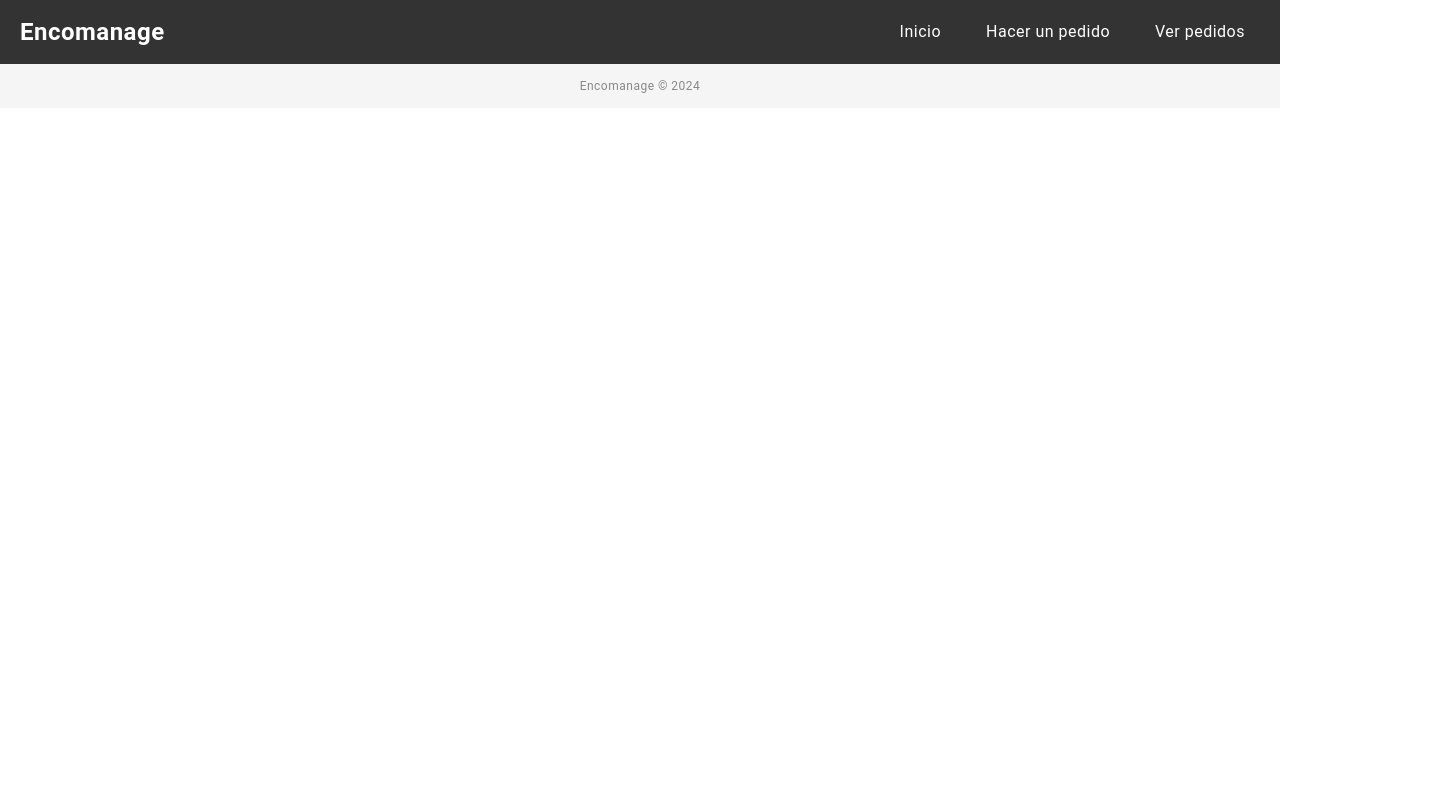
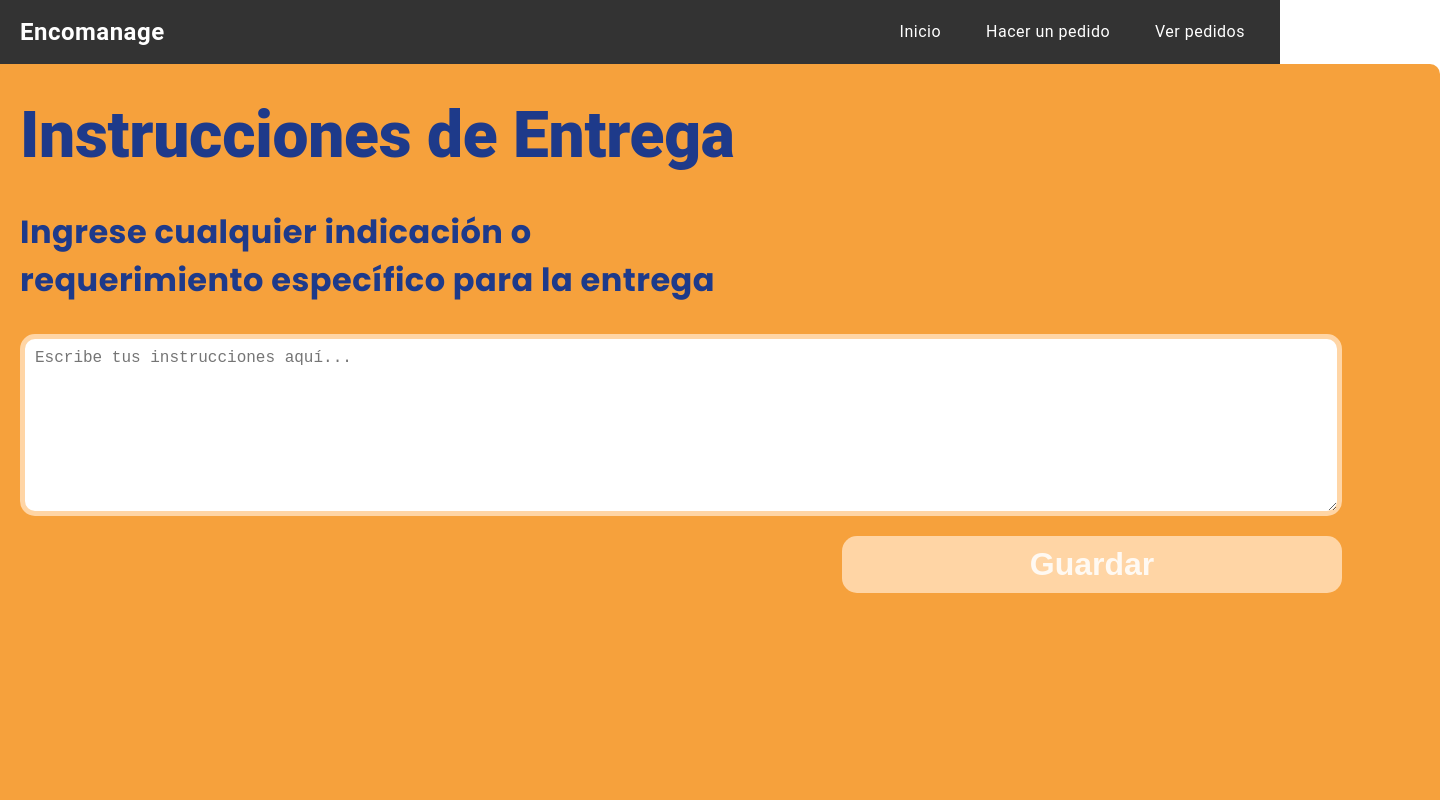
Before and after one commit to EncoManage/app-encomanage, an Angular app: page /instrucciones-entrega in a window 1280 px wide. Before the commit this address led to /. Shown: the top 800 px of the page, 1440 px wide, since content can reach past the window. Built offline with nearby package versions, Linux system fonts and the light colour scheme.

Commit message:
feat: se implementaron las etiquetas y selectores css para el componente de instrucciones de entrega, se actualizaron rutas y se enlazaron algunos componentes

```diff
--- a/src/app/hacer-pedido/create-order/create-order.component.ts
+++ b/src/app/hacer-pedido/create-order/create-order.component.ts
@@ -29,4 +29,7 @@ export class CreateOrderComponent {
   onSubmitOrder(): void{
     console.log('Pedido creado: ', this.order);
   }
+  onInstruccionesEntrega() {
+    this.router.navigate(['/hacer-pedido/instrucciones-entrega']);
+  }
 }
--- a/src/app/hacer-pedido/hacer-pedido-routing.module.ts
+++ b/src/app/hacer-pedido/hacer-pedido-routing.module.ts
@@ -3,11 +3,13 @@ import { RouterModule, Routes } from '@angular/router';
 import { HacerPedidoComponent } from './hacer-pedido.component';
 import { CreateOrderComponent } from './create-order/create-order.component';
 import { SeleccionarEncomiendaComponent } from './seleccionar-encomienda/seleccionar-encomienda.component';
+import { InstruccionesEntregaComponent } from './instrucciones-entrega/instrucciones-entrega.component';
 
 const routes: Routes = [
   { path: '', component: HacerPedidoComponent },
   { path: 'create-order', component: CreateOrderComponent },
-  { path: 'seleccionar-encomienda', component: SeleccionarEncomiendaComponent }
+  { path: 'seleccionar-encomienda', component: SeleccionarEncomiendaComponent },
+  { path: 'instrucciones-entrega', component: InstruccionesEntregaComponent }
 ];
 
 @NgModule({
--- a/src/app/hacer-pedido/hacer-pedido.module.ts
+++ b/src/app/hacer-pedido/hacer-pedido.module.ts
@@ -6,13 +6,15 @@ import { HacerPedidoRoutingModule } from './hacer-pedido-routing.module';
 import { HacerPedidoComponent } from './hacer-pedido.component';
 import { CreateOrderComponent } from './create-order/create-order.component';
 import { SeleccionarEncomiendaComponent } from './seleccionar-encomienda/seleccionar-encomienda.component';
+import { InstruccionesEntregaComponent } from './instrucciones-entrega/instrucciones-entrega.component';
 
 
 @NgModule({
   declarations: [
     HacerPedidoComponent,
     CreateOrderComponent,
-    SeleccionarEncomiendaComponent
+    SeleccionarEncomiendaComponent,
+    InstruccionesEntregaComponent
   ],
   imports: [
     CommonModule,
--- /dev/null
+++ b/src/app/hacer-pedido/instrucciones-entrega/instrucciones-entrega.component.css
@@ -0,0 +1,73 @@
+body{
+    background-color:#F6A13C;
+}
+.Instrucciones-Entrega {
+    font-family: 'Poppins', sans-serif;
+    padding: 20px;
+    background-color: #F6A13C;
+    border-radius: 10px;
+    width: 1440px;
+    height: 100vh;
+    margin: 0 auto;
+    box-sizing: border-box;
+}
+
+.Instrucciones-Entrega h1 {
+    font-size: 64px;
+    margin-top: 20px;
+    margin-bottom: 20px;
+    color: #1E3A8A;
+    font-weight: 900;
+}
+
+.Instrucciones-Entrega p {
+    color: #1E3A8A;
+    font-size: 32px;
+    font-weight: bold;
+    width: 50%;
+    margin-top: 40px;
+    margin-bottom: 30px;
+    line-height: normal;
+}
+
+.Instrucciones-Entrega .textarea-container {
+    display: flex;
+    flex-direction: column;
+    align-items: flex-start;
+    width: 100%;
+    max-width: 1322px;
+}
+
+.Instrucciones-Entrega textarea {
+    width: 100%;
+    height: 182px;
+    padding: 10px;
+    margin-bottom: 20px;
+    border: 5px solid #FFD5A5;
+    font-size: 16px;
+    border-radius: 15px;
+    box-sizing: border-box;
+}
+
+.Instrucciones-Entrega .button-container {
+    display: flex;
+    justify-content: flex-end;
+    width: 100%;
+    max-width: 1322px;
+}
+
+.Instrucciones-Entrega button {
+    width: 500px;
+    padding: 10px;
+    background-color: #FFD5A5;
+    color: #FFF9F2;
+    border: none;
+    border-radius: 15px;
+    font-size: 32px;
+    font-weight: 900;
+    cursor: pointer;
+}
+
+.Instrucciones-Entrega button:hover {
+    background-color: #FBB768;
+}
--- /dev/null
+++ b/src/app/hacer-pedido/instrucciones-entrega/instrucciones-entrega.component.html
@@ -0,0 +1,12 @@
+<body>
+<div class="Instrucciones-Entrega">
+    <h1>Instrucciones de Entrega</h1>
+    <p>Ingrese cualquier indicación o requerimiento específico para la entrega</p>
+    <div class="textarea-container">
+      <textarea [(ngModel)]="instrucciones" placeholder="Escribe tus instrucciones aquí..."></textarea>
+    </div>
+    <div class="button-container">
+      <button (click)="guardarInstrucciones()">Guardar</button>
+    </div>
+  </div>
+</body>
--- /dev/null
+++ b/src/app/hacer-pedido/instrucciones-entrega/instrucciones-entrega.component.ts
@@ -0,0 +1,14 @@
+import { Component } from '@angular/core';
+
+@Component({
+  selector: 'app-instrucciones-entrega',
+  templateUrl: './instrucciones-entrega.component.html',
+  styleUrl: './instrucciones-entrega.component.css'
+})
+export class InstruccionesEntregaComponent {
+ instrucciones: string="";
+
+ guardarInstrucciones() {
+  console.log('Instrucciones guardadas:', this.instrucciones);
+ }
+}
--- a/src/app/hacer-pedido/seleccionar-encomienda/seleccionar-encomienda.component.html
+++ b/src/app/hacer-pedido/seleccionar-encomienda/seleccionar-encomienda.component.html
@@ -26,7 +26,7 @@
             </div>
         </div>
         <div class="Botones-Inferiores">
-        <a href="javascript:void(0)" class="button-Instrucciones-Entrega">Instrucciones de Entrega</a>
+        <a href="javascript:void(0)" class="button-Instrucciones-Entrega" (click)="onInstruccionesEntrega()" >Instrucciones de Entrega</a>
         <a href="javascript:void(0)" class="button-Confirmar">Confirmar</a>
     </div>
     </div>
--- a/src/app/hacer-pedido/seleccionar-encomienda/seleccionar-encomienda.component.ts
+++ b/src/app/hacer-pedido/seleccionar-encomienda/seleccionar-encomienda.component.ts
@@ -1,12 +1,22 @@
 import { Component } from '@angular/core';
+import { Router } from '@angular/router';
 
 @Component({
   selector: 'app-seleccionar-encomienda',
   templateUrl: './seleccionar-encomienda.component.html',
   styleUrl: './seleccionar-encomienda.component.css'
 })
+
+
+
 export class SeleccionarEncomiendaComponent {
+
+  constructor(private router: Router) {}
+
   selectEncomienda(tipoEncomienda: string) {
     console.log(`Tipo de Encomienda seleccionado: ${tipoEncomienda}`);
   }
+  onInstruccionesEntrega() {
+    this.router.navigate(['/hacer-pedido/instrucciones-entrega']);
+  }
 }
```
Also changed, not shown: 1 other file (tests, documents, lock files or other folders).
